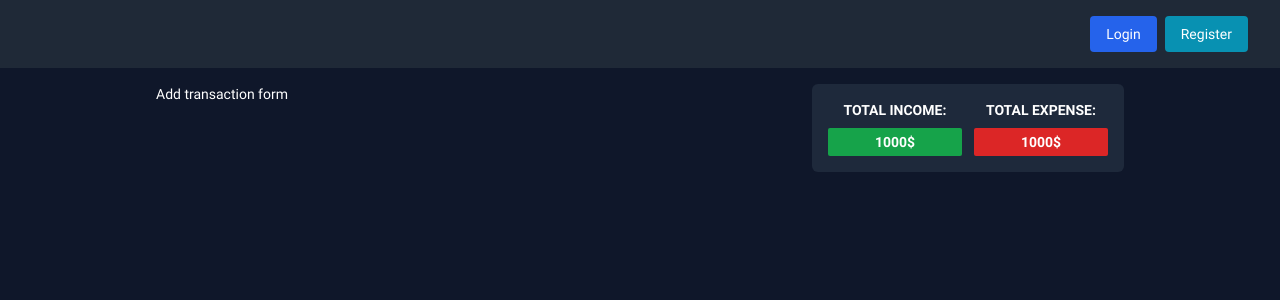
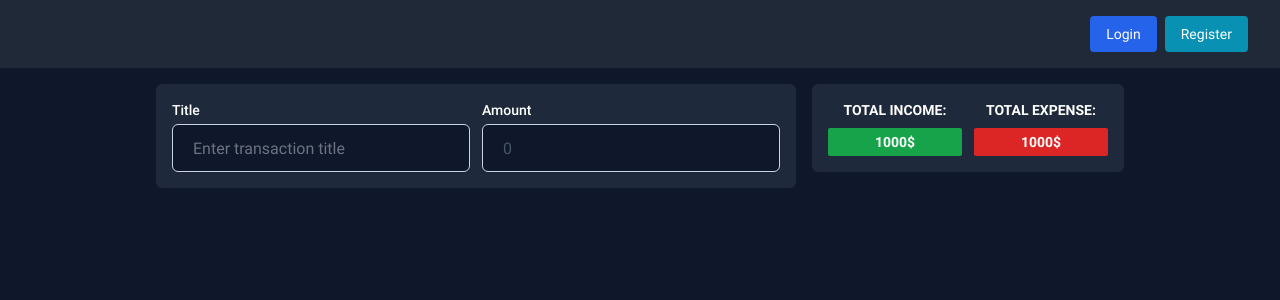
Before and after one commit to seriiserii825/nuxt-roman-timoshyuk, a Nuxt app: page /transactions in a window 1280 px wide. Shown: the top 300 px of the page. Built offline with nearby package versions, Linux system fonts and the light colour scheme; no server answers.

Commit message:
feat: form input component

```diff
--- /dev/null
+++ b/app/components/Form/FormInput.vue
@@ -0,0 +1,50 @@
+<script setup lang="ts">
+const props = defineProps({
+  label: {
+    type: String,
+    required: true,
+  },
+  name: {
+    type: String,
+    required: true,
+  },
+  placeholder: {
+    type: String,
+    required: false,
+    default: "",
+  },
+  type: {
+    type: String,
+    required: false,
+    default: "text",
+  },
+  modelValue: {
+    type: [String, Number],
+    required: false,
+    default: "",
+  },
+});
+
+const emit = defineEmits(["update:modelValue"]);
+
+const value = computed({
+  get: () => props.modelValue,
+  set: (val) => emit("update:modelValue", val),
+});
+</script>
+
+<template>
+  <div>
+    <label :for="name" class="block text-sm font-medium text-white">
+      {{ label }}
+    </label>
+    <input
+      :name="name"
+      :id="name"
+      :type="type"
+      v-model="value"
+      class="mt-1 block w-full rounded-md border-gray-300 shadow-sm focus:border-indigo-500 focus:ring-indigo-500 sm:text-sm"
+      :placeholder="placeholder"
+    />
+  </div>
+</template>
--- /dev/null
+++ b/app/components/Form/FormTransaction.vue
@@ -0,0 +1,28 @@
+<script setup lang="ts">
+const form = ref({
+  title: "",
+  amount: 0,
+  type: "income",
+});
+</script>
+
+<template>
+  <div class="shape">
+    <div class="grid grid-cols-2 gap-3">
+      <FormInput
+        label="Title"
+        name="title"
+        placeholder="Enter transaction title"
+        v-model="form.title"
+      />
+
+      <FormInput
+        label="Amount"
+        name="amount"
+        type="number"
+        placeholder="Enter amount"
+        v-model="form.amount"
+      />
+    </div>
+  </div>
+</template>
--- a/app/pages/transactions.vue
+++ b/app/pages/transactions.vue
@@ -6,7 +6,9 @@ definePageMeta({
 
 <template>
   <div class="mt-4 grid grid-cols-3 items-start gap-4">
-    <div class="col-span-2 grid">Add transaction form</div>
+    <div class="col-span-2 grid">
+      <FormTransaction />
+    </div>
     <div class="shape">
       <div class="grid grid-cols-2 gap-3">
         <div>
```
